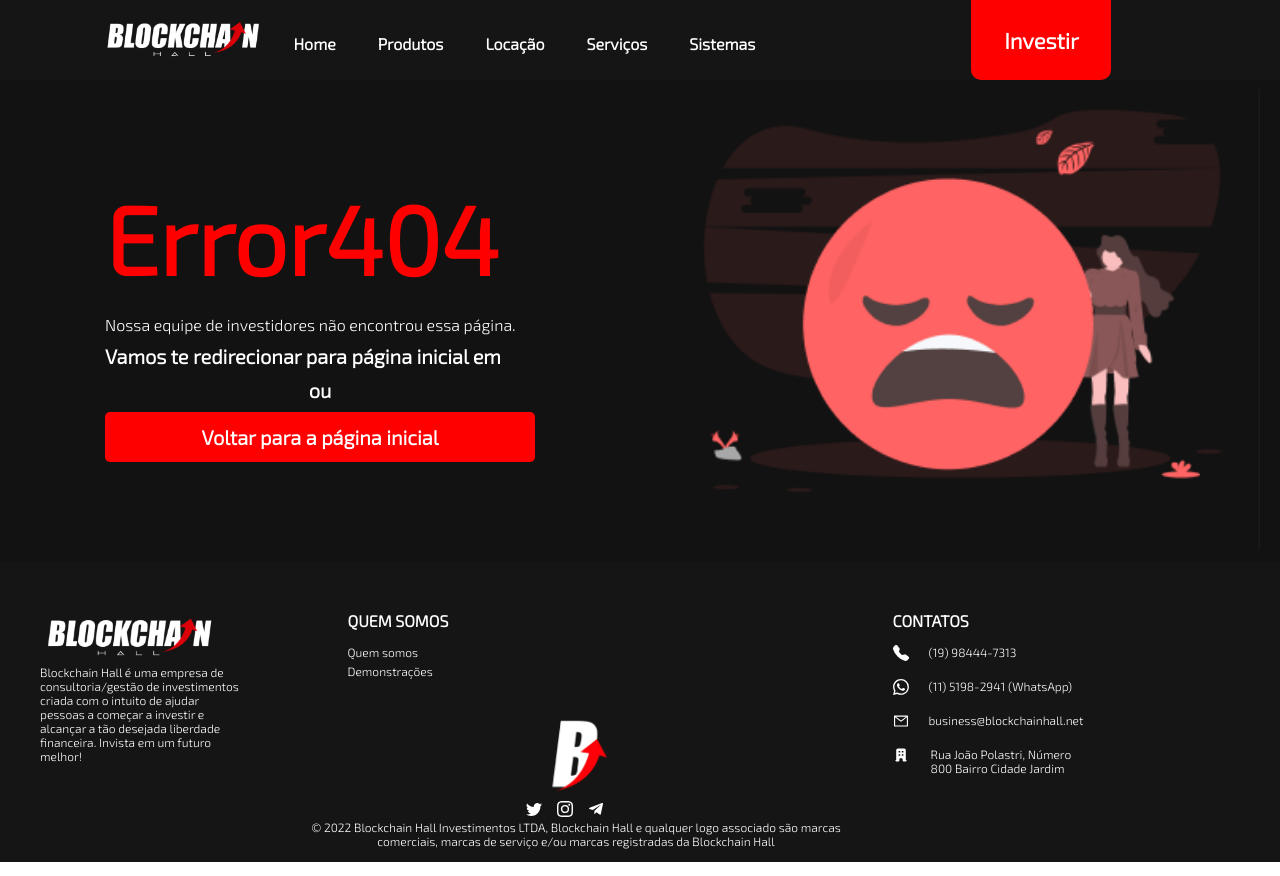
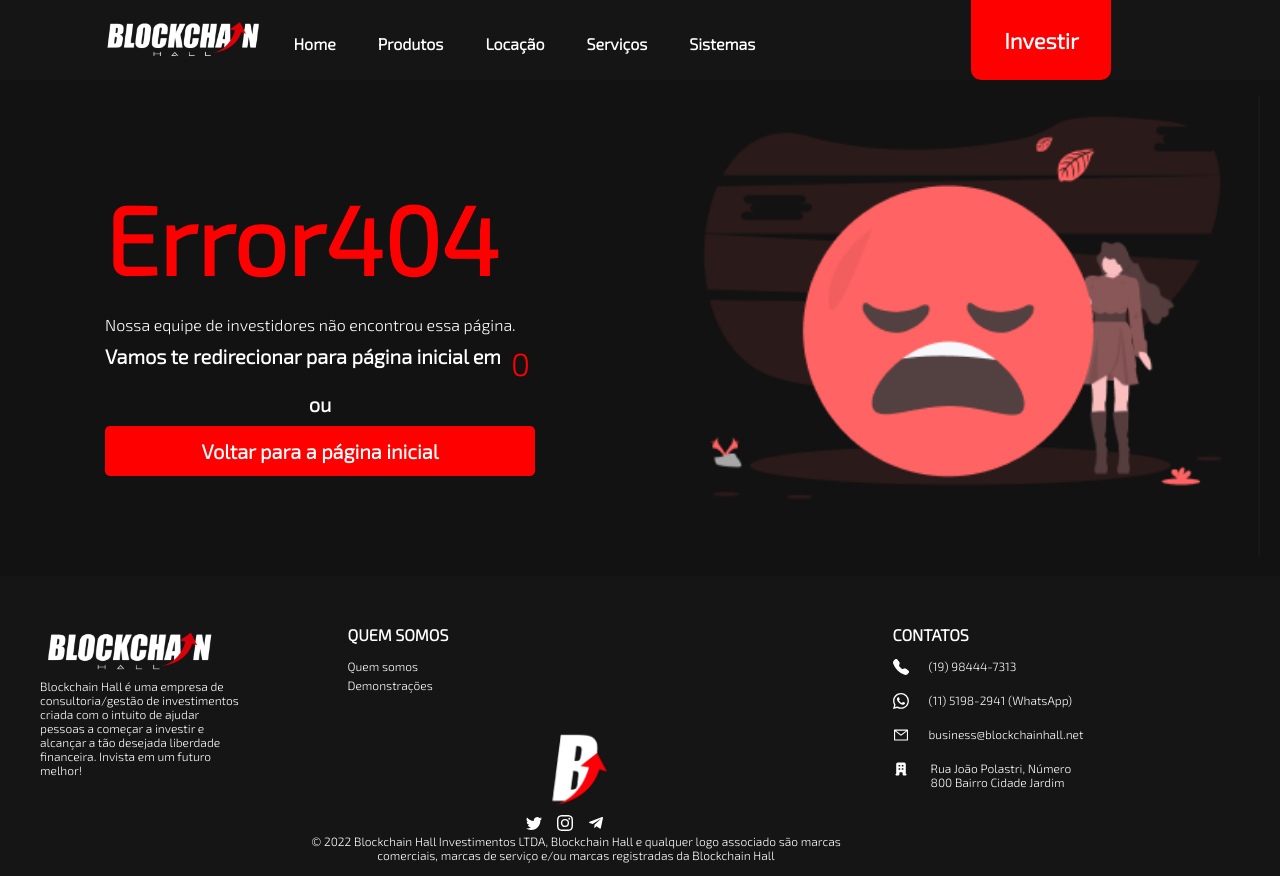
Before and after one commit to GustavoMen/BlockchainSite, a React (Vite) app: page / in a window 1280 px wide. Built offline with nearby package versions, Linux system fonts and the light colour scheme.

Commit message:
details done

```diff
--- a/src/pages/Page404.tsx
+++ b/src/pages/Page404.tsx
@@ -27,6 +27,7 @@
           <RedirectText>
             Vamos te redirecionar para página inicial em
           </RedirectText>
+          <CountDown />
         </ContainerRedirect>
         <TextOr>ou</TextOr>
         <BackButton>Voltar para a página inicial</BackButton>
```
